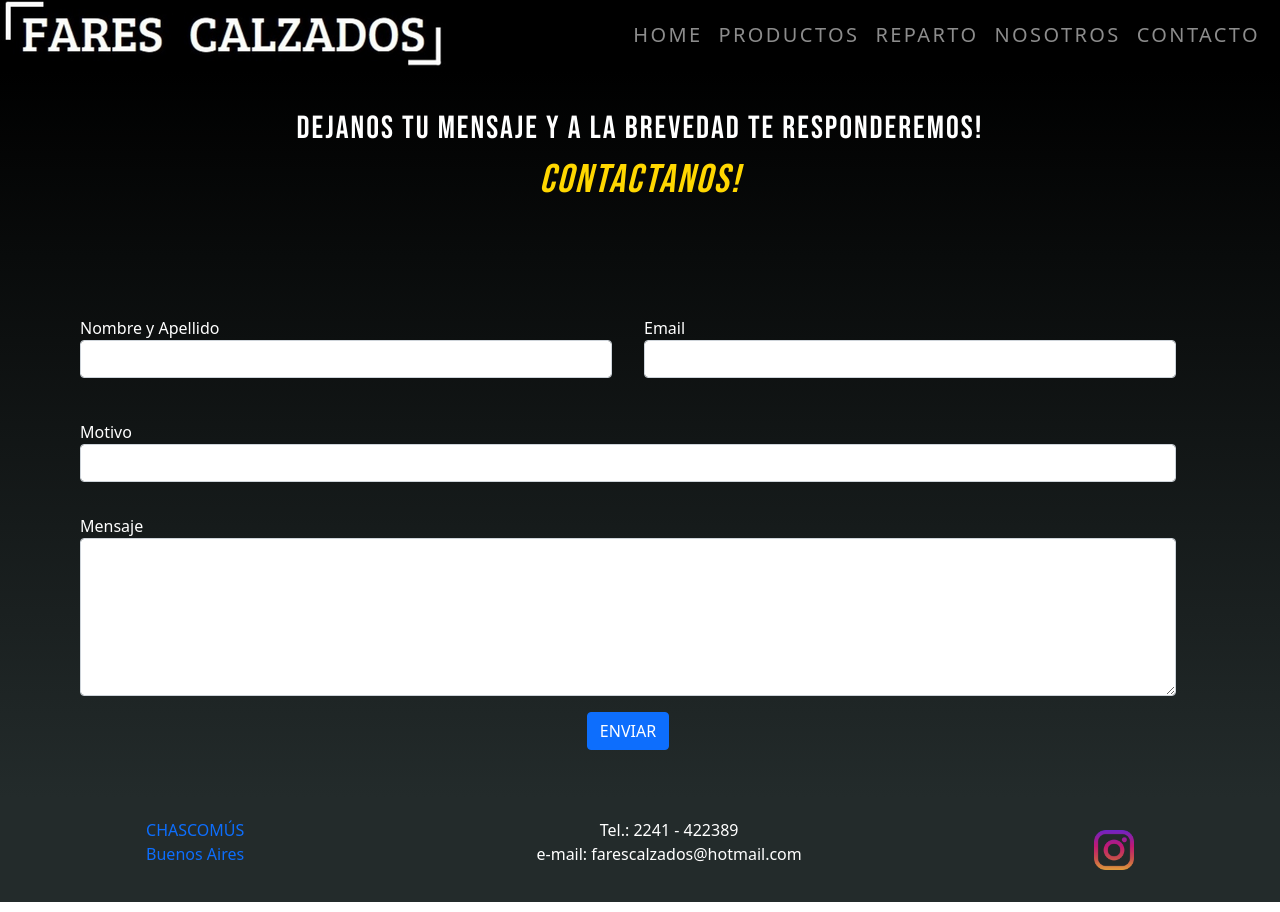
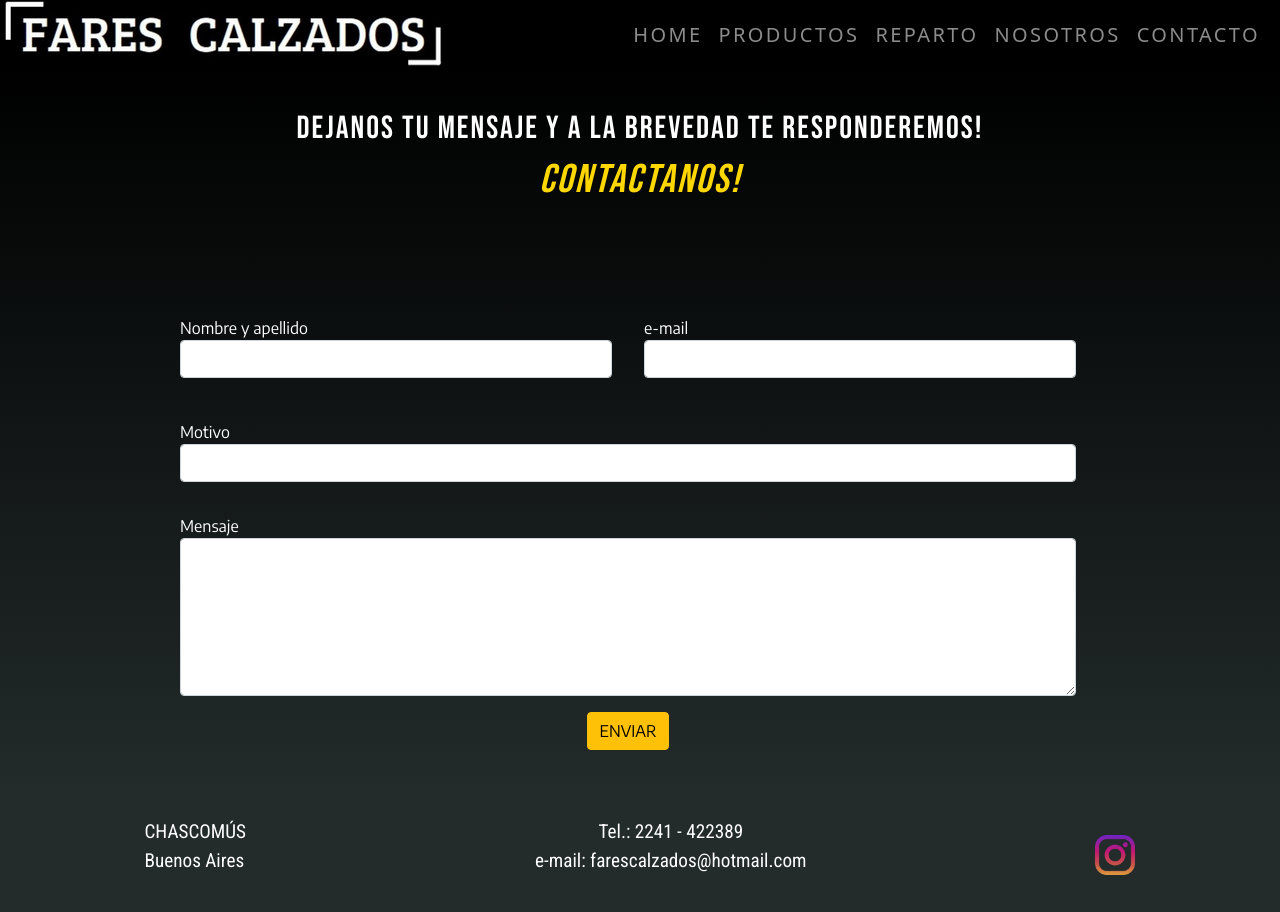
Before and after one commit to calofares/PF_ENTREGA_3, a plain HTML site: page pages/contacto.html in a window 1280 px wide. Drawn offline with nearby package versions, Linux system fonts and the light colour scheme.

Commit message:
modifico footer

```diff
--- a/pages/contacto.html
+++ b/pages/contacto.html
@@ -25,6 +25,20 @@
   <link rel="preconnect" href="https://fonts.googleapis.com">
   <link rel="preconnect" href="https://fonts.gstatic.com" crossorigin>
   <link href="https://fonts.googleapis.com/css2?family=Slabo+27px&display=swap" rel="stylesheet">
+  <link rel="preconnect" href="https://fonts.googleapis.com">
+  <link rel="preconnect" href="https://fonts.gstatic.com" crossorigin>
+  <link href="https://fonts.googleapis.com/css2?family=Slabo+27px&family=Spline+Sans:wght@500&display=swap" rel="stylesheet">
+  <link rel="preconnect" href="https://fonts.googleapis.com">
+  <link rel="preconnect" href="https://fonts.gstatic.com" crossorigin>
+  <link href="https://fonts.googleapis.com/css2?family=Encode+Sans&display=swap" rel="stylesheet">
+  <link rel="preconnect" href="https://fonts.googleapis.com">
+  <link rel="preconnect" href="https://fonts.gstatic.com" crossorigin>
+  <link href="https://fonts.googleapis.com/css2?family=Heebo:wght@300&display=swap" rel="stylesheet">
+  <link href="https://fonts.googleapis.com/css2?family=Slabo+27px&family=Spline+Sans:wght@500&display=swap" rel="stylesheet">
+  <link rel="preconnect" href="https://fonts.googleapis.com">
+  <link rel="preconnect" href="https://fonts.gstatic.com" crossorigin>
+  <link href="https://fonts.googleapis.com/css2?family=Roboto+Condensed&display=swap" rel="stylesheet">
+
 
 </head>
 
@@ -74,22 +88,22 @@
 
     </div>
 
-    <div class="row justify-content-around text-white container-fluid">
+    <div class="row justify-content-around text-white container-fluid contacto">
 
-      <div class="col p-5" style="max-width: 1200px;">
+      <div class="col p-5" style="max-width: 1000px;">
           <form id="contact-form" name="contact-form" action="mail.php" method="POST">
 
               <div class="row">
                 <div class="col-md-6 p-3">
                   <div class="md-form mb-0" style="padding-bottom:10px">
-                      <label for="name" class="">Nombre y Apellido</label>
+                      <label for="name" class="font_type">Nombre y apellido</label>
                       <input type="text" id="name" name="name" class="form-control">
                   </div>
                 </div>
 
                 <div class="col-md-6 p-3">
                     <div class="md-form mb-0">
-                        <label for="email" class="">Email</label>
+                        <label for="email" class="font_type">e-mail</label>
                         <input type="text" id="email" name="email" class="form-control">
                     </div>
                 </div>
@@ -98,7 +112,7 @@
               <div class="row">
                   <div class="col-md-12 p-3" style="padding-bottom:10px">
                       <div class="md-form mb-0">
-                          <label for="subject" class="">Motivo</label>
+                          <label for="subject" class="font_type">Motivo</label>
                           <input type="text" id="subject" name="subject" class="form-control">
                       </div>
                   </div>
@@ -107,7 +121,7 @@
               <div class="row">
                 <div class="col-md-12 p-3" style="padding-bottom:10px">
                     <div class="md-form">
-                        <label for="message">Mensaje</label>
+                        <label for="message" class="font_type">Mensaje</label>
                         <textarea type="text" id="message" name="message" rows="6" class="form-control md-textarea"></textarea>
                     </div>
                 </div>
@@ -116,7 +130,7 @@
           </form>
 
           <div class="text-center text-md-left">
-              <a class="btn btn-primary" onclick="">ENVIAR</a>
+              <a class="btn btn-warning font_type" onclick="">ENVIAR</a>
           </div>
       </div>
 
@@ -128,7 +142,7 @@
 
   <footer class="footer">
 
-    <div class>
+    <div class="footer__ubic">
         <a href="https://goo.gl/maps/yJCCCA53CabKgANQ6" target="_blank"> <p class="m-0">CHASCOMÚS</p> <p>Buenos Aires</p> </a>
     </div>
 
--- a/scss/styles.scss
+++ b/scss/styles.scss
@@ -164,10 +164,7 @@ html{
                 @extend .title_2;
             }
         }
-        .fill{
-            min-height: 100%;
-            height: 100%;
-        }
+
 
         .tituloZonas{
             @include display(grid,center,center);
@@ -180,6 +177,12 @@ html{
                 @extend .title_2;
             }
         }
+        .contacto{
+            .font_type{
+                font-family: 'Encode Sans', sans-serif;
+            }
+        }
+
         .reparto{
             @include display(flex, space-around,center);
             color: white;
@@ -250,13 +253,22 @@ html{
         background-color:#232b2b;
         padding:20px 0px;
         color: white;
+        font-family: 'Roboto Condensed', sans-serif;
+        font-size: 1.2rem;
+        .footer__ubic{
+            a{
+                text-decoration: none;
+                color: white;
+            }
+            a:hover{
+                color:gold;
+            }
+        }
         .footer__p{
             margin:0;
             text-align: center;
         }
-        div a{
-            text-decoration: none;
-        }
+
     }
 }
 
```
Also changed, not shown: index.html (+4 -1 lines), pages/nosotros.html (+5 -1 lines), pages/productos.html (+5 -1 lines), pages/reparto.html (+5 -1 lines), scss/styles.css, 1 other file.
